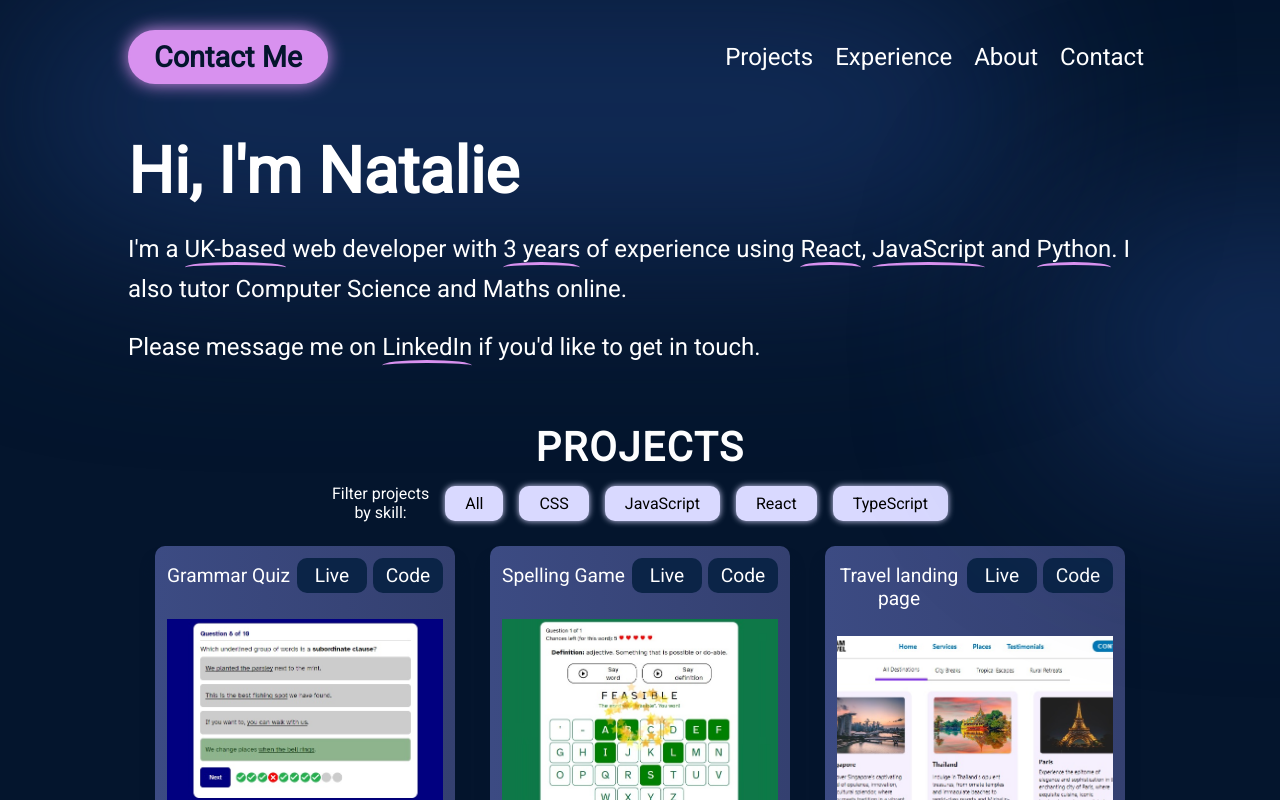
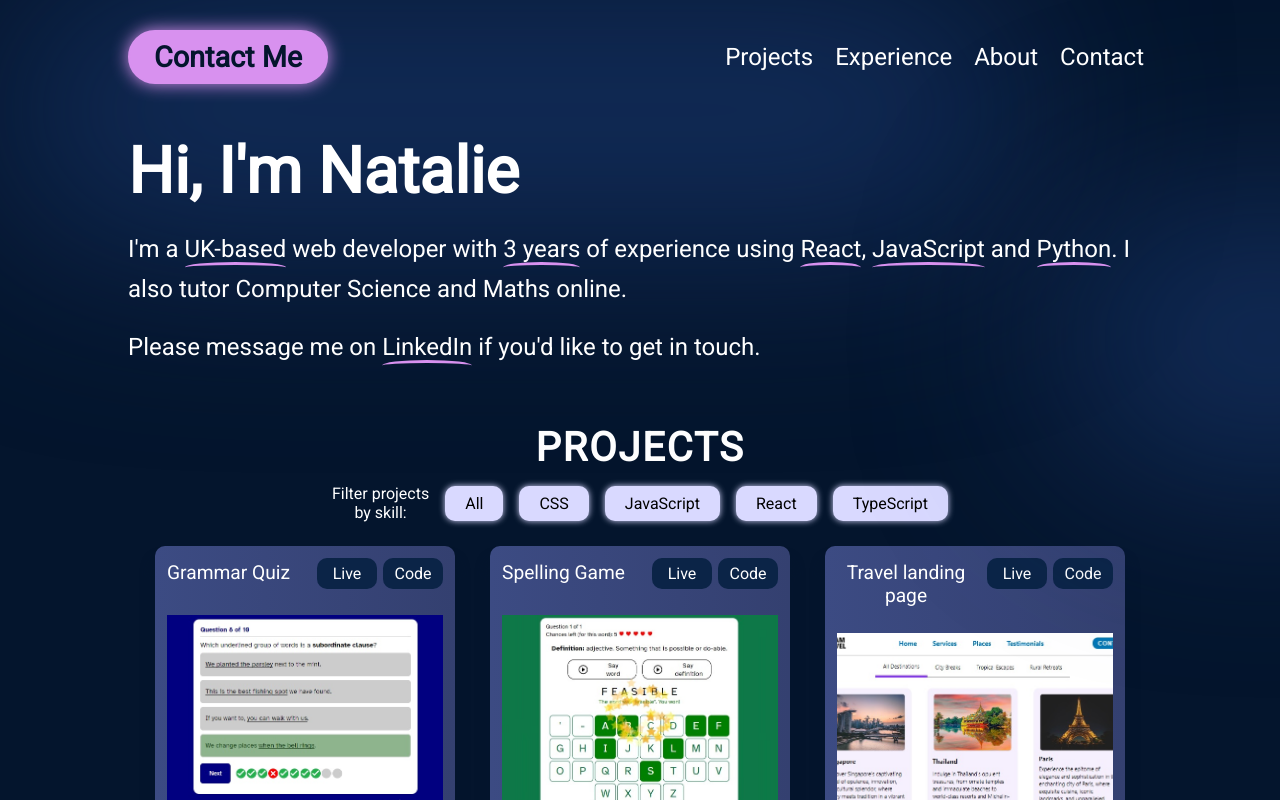
Before and after one commit to Nadia982/portfolio-2024-05, a React (Vite) app: page / in a window 1280 px wide. Shown: the top 800 px of the page. Built offline with nearby package versions, Linux system fonts and the light colour scheme.

Commit message:
made link buttons linking to projects smaller

```diff
--- a/src/components/Projects/ProjectCard.module.css
+++ b/src/components/Projects/ProjectCard.module.css
@@ -57,8 +57,8 @@
 }
 
 .links {
-    /* width: 100%; */
     margin-top: 12px;
+    margin-left: 6px;
     display: flex;
     gap: 6px;
     justify-content: space-around;
@@ -66,15 +66,14 @@
 }
 
 .link {
-    min-width: 70px;
+    min-width: 60px;
     text-decoration: none;
     color: var(--color-text);
-    font-size: var(--font-s);
+    font-size: var(--font-xs);
     border-radius: 10px;
-
     background-color: var(--color-dark);
-    padding: 6px 12px;
-    width: 40%;
+    padding: 6px;
+    /* width: 10%; */
     text-align: center;
 }
 
```
